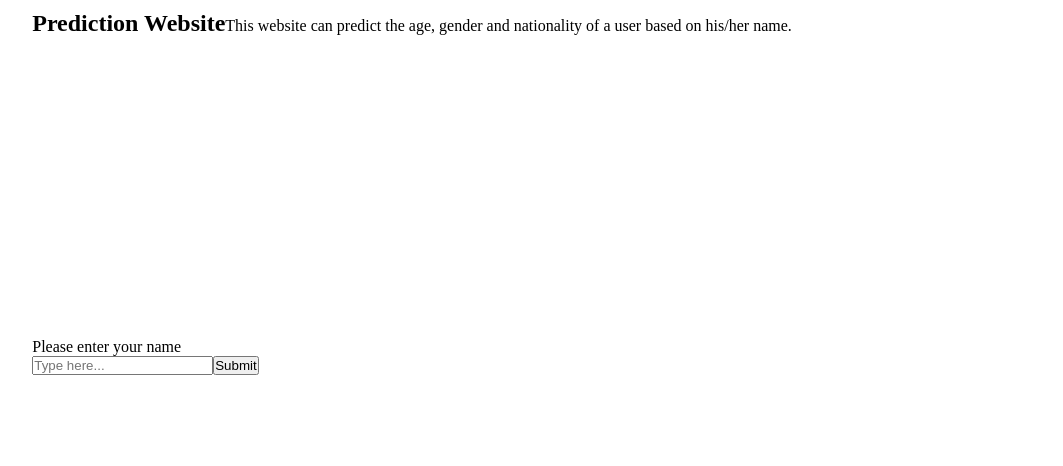
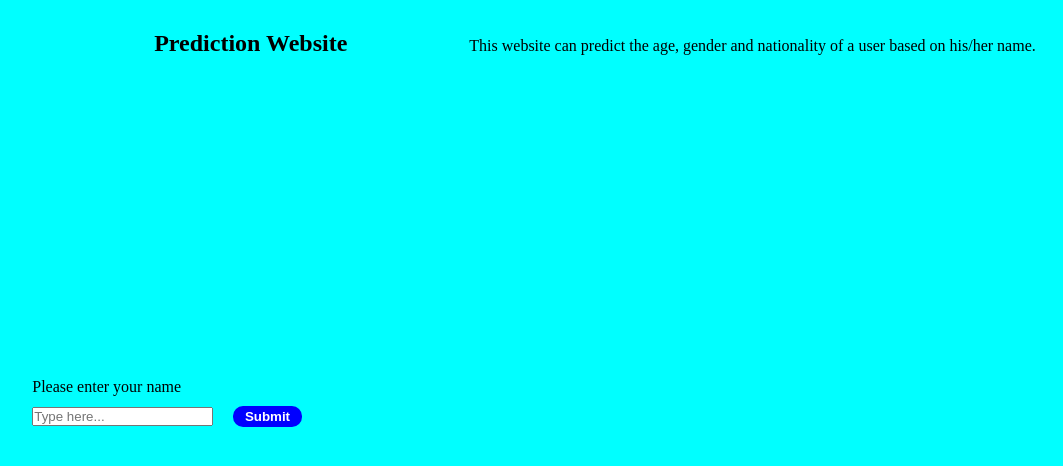
Before and after one commit to MohamadHajHassan/prediction-website-full, a plain HTML site: page index.html in a window 1280 px wide. Shown: the whole page, without its empty margins (106-1169 px from the left). Drawn offline with Linux system fonts and the light colour scheme; no server answers.

Commit message:
style the button and the image

```diff
--- a/css/styles.css
+++ b/css/styles.css
@@ -1,3 +1,21 @@
+body {
+  background-color: aqua;
+}
+
+h1 {
+  margin: 0 auto;
+  padding: 2%;
+}
+
+.dog-image {
+  width: 100;
+  height: 100%;
+}
+
+.input-info * {
+  margin: 0.5% 2% 0 0;
+}
+
 /* utilities */
 .big-container {
   margin: 0 10vw 5vh;
@@ -27,3 +45,12 @@
   width: 60vw;
   margin: 0 auto;
 }
+.btn {
+  padding: 3px 12px;
+  border: none;
+  border-radius: 10px;
+  background-color: blue;
+  color: white;
+  font-weight: bold;
+  cursor: pointer;
+}
```
